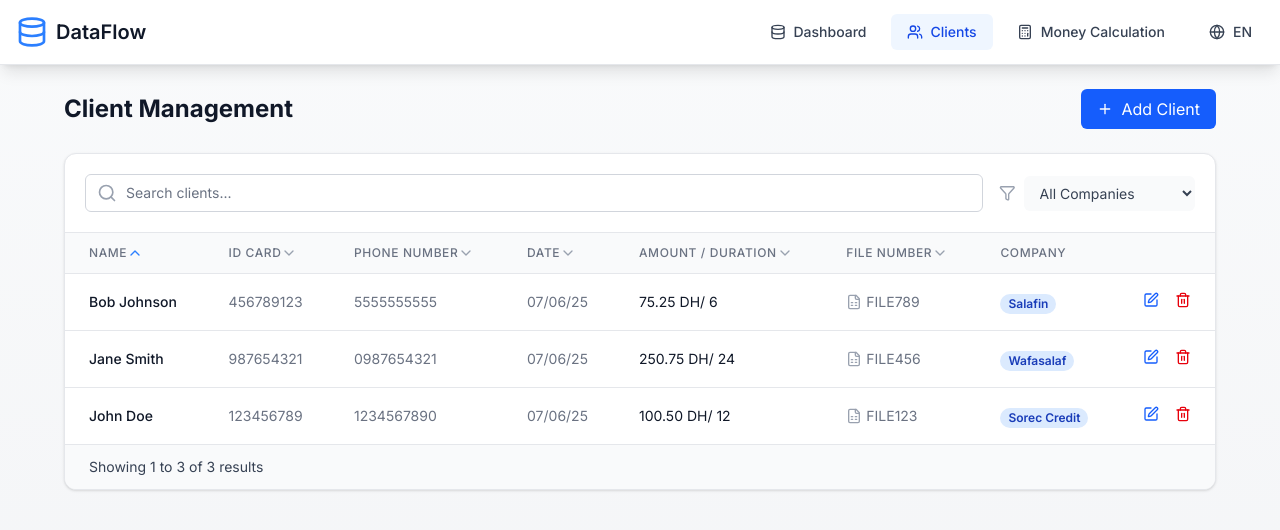
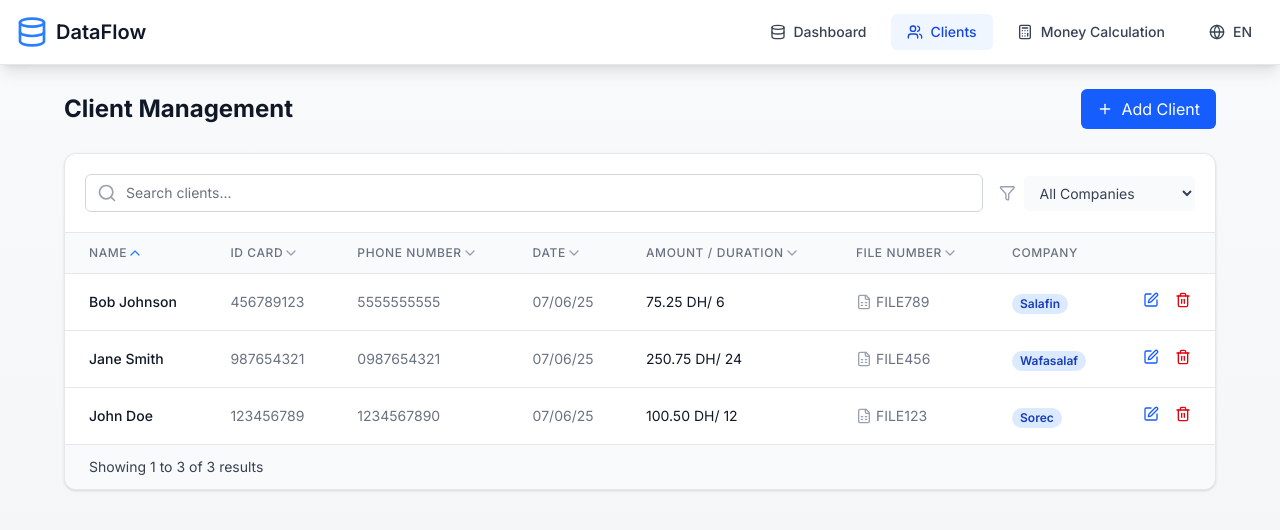
Before and after one commit to yoamzil/DataFlow, a Next.js app: page /clients in a window 1280 px wide. Shown: the top 530 px of the page. Built offline with nearby package versions, Linux system fonts and the light colour scheme.

Commit message:
Added more companies.

```diff
--- a/src/app/clients/page.tsx
+++ b/src/app/clients/page.tsx
@@ -34,7 +34,7 @@ const mockClients: Client[] = [
 		amount: 100.50,
 		duration: 12,
 		fileId: "FILE123",
-		company: "Sorec Credit"
+		company: "Sorec"
 	},
 	{
 		idCard: "987654321",
@@ -58,7 +58,7 @@ const mockClients: Client[] = [
 	}
 ];
 
-const companies = ['Sorec Credit', 'Wafasalaf', 'Salafin', 'Vivalis'];
+const companies = ['Sorec', 'Wafasalaf', 'Salafin', 'Vivalis', 'Sofac'];
 const ITEMS_PER_PAGE = 10;
 
 export default function ClientsPage() {
--- a/src/components/AddClientModal.tsx
+++ b/src/components/AddClientModal.tsx
@@ -62,7 +62,7 @@ export default function AddClientModal({ isOpen, onClose, client, companies }: A
 	};
 
 	return (
-		<div className="fixed inset-0 bg-white/5 backdrop-blur-3xl flex items-center justify-center p-4 ">
+		<div className="fixed inset-0 bg-white/5 backdrop-blur-sm flex items-center justify-center p-4 ">
 			<div className="bg-white rounded-lg p-6 w-full max-w-md border border-gray-700">
 				<div className="flex justify-between items-center mb-6">
 					<h2 className="text-xl font-bold text-gray-800">
```
